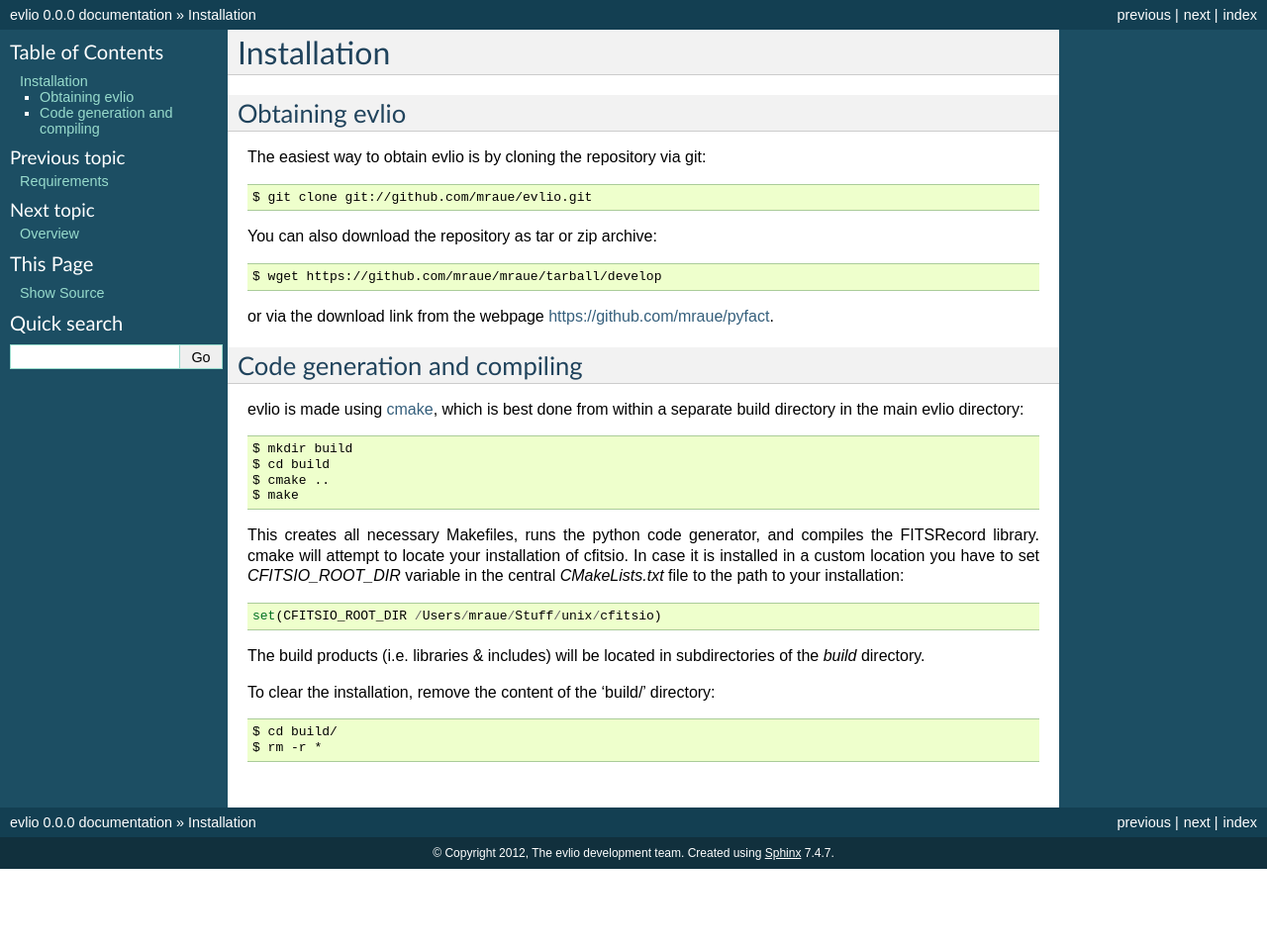
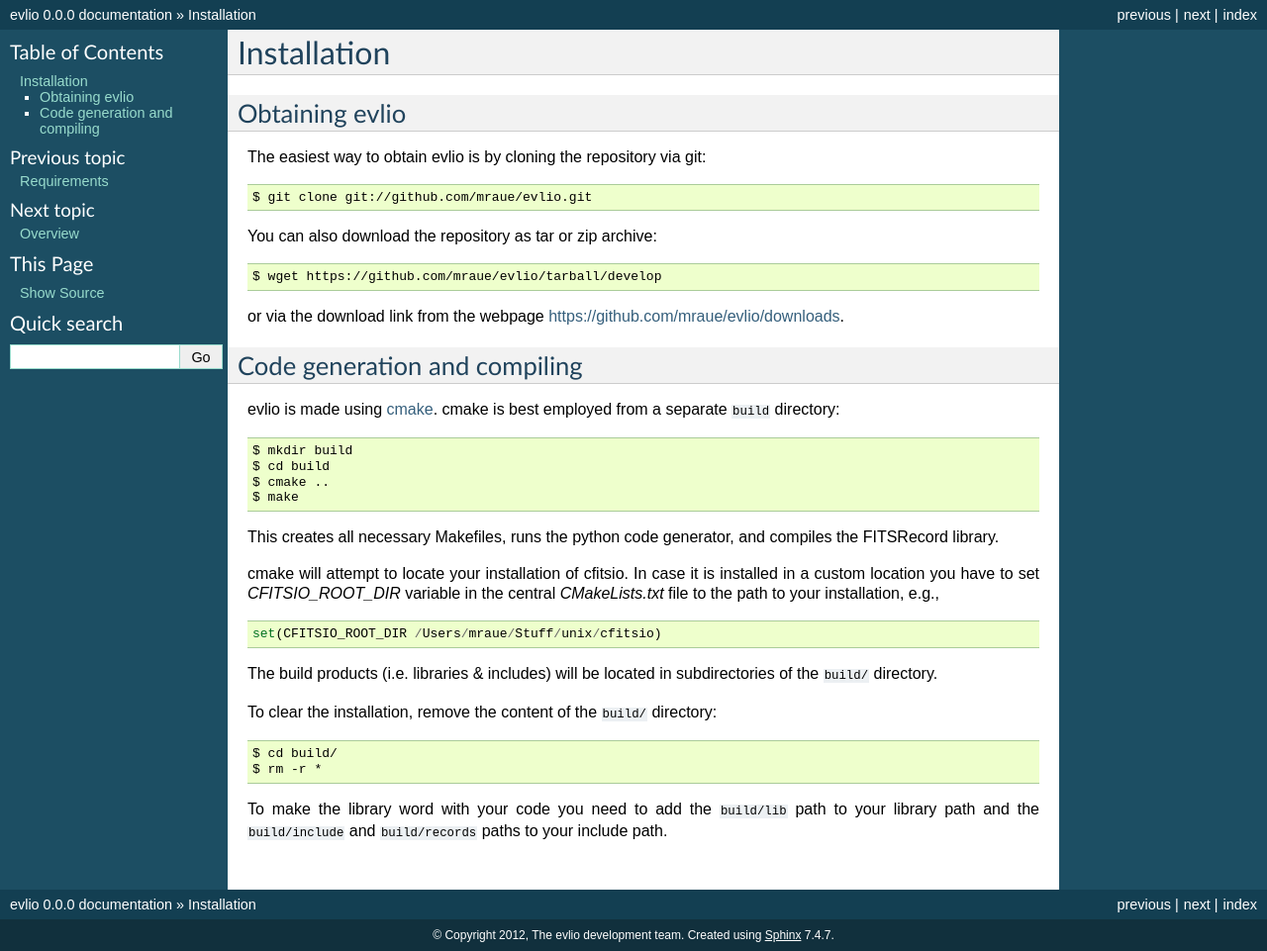
Before and after one commit to mraue/evlio, a Sphinx documentation site: the page built from docs/installation.rst, in a window 1280 px wide. Shown: the whole page at 99% size. Built offline with Sphinx 7.4.7, drawn with Linux system fonts in a browser that asks for light colours; formulas are drawn with MathJax 3; before the commit the page ends 900 px from its top, so only the background shows below that.

Commit message:
Improved documentation.

```diff
--- a/docs/index.rst
+++ b/docs/index.rst
@@ -18,6 +18,7 @@
    requirements
    installation
    overview
+   usage
    fitsrecord
    evlio.template
    evlio.utils
--- a/docs/installation.rst
+++ b/docs/installation.rst
@@ -12,17 +12,16 @@
 
 You can also download the repository as tar or zip archive::
 
-    $ wget https://github.com/mraue/mraue/tarball/develop
+    $ wget https://github.com/mraue/evlio/tarball/develop
 
-or via the download link from the webpage https://github.com/mraue/pyfact.
+or via the download link from the webpage https://github.com/mraue/evlio/downloads.
 
 -----------------------------
 Code generation and compiling
 -----------------------------
 
-evlio is made using `cmake <http://www.cmake.org/>`_, which is best
-done from within a separate build directory in the main evlio
-directory::
+evlio is made using `cmake <http://www.cmake.org/>`_. cmake is best
+employed from a separate ``build`` directory::
 
     $ mkdir build
     $ cd build
@@ -30,18 +29,24 @@
     $ make
 
 This creates all necessary Makefiles, runs the python code generator,
-and compiles the FITSRecord library. cmake will attempt to locate your
-installation of cfitsio. In case it is installed in a custom location
-you have to set `CFITSIO_ROOT_DIR` variable in the central
-`CMakeLists.txt` file to the path to your installation::
+and compiles the FITSRecord library.
+
+cmake will attempt to locate your installation of cfitsio. In case it
+is installed in a custom location you have to set `CFITSIO_ROOT_DIR`
+variable in the central `CMakeLists.txt` file to the path to your
+installation, e.g., ::
 
     set(CFITSIO_ROOT_DIR /Users/mraue/Stuff/unix/cfitsio)
 
 The build products (i.e. libraries & includes) will be located in
-subdirectories of the `build` directory.
+subdirectories of the ``build/`` directory.
 
-To clear the installation, remove the content of the 'build/'
+To clear the installation, remove the content of the ``build/``
 directory::
 
     $ cd build/
     $ rm -r *
+
+To make the library word with your code you need to add the
+``build/lib`` path to your library path and the ``build/include`` and
+``build/records`` paths to your include path.
--- a/docs/requirements.rst
+++ b/docs/requirements.rst
@@ -7,3 +7,7 @@
 * Python 2.4 or higher (2.7 recommended)
 * `cmake <http://www.cmake.org/>`_
 * cfitsio (http://heasarc.gsfc.nasa.gov/fitsio/)
+
+.. note::
+    In case cmake is causing problems (i.e. it might not be widely
+    installed) we should switch to automake for simplicity.
```
Also changed, not shown: docs/overview.rst (+13 -5 lines), docs/usage.rst (added, +10 -0 lines).
